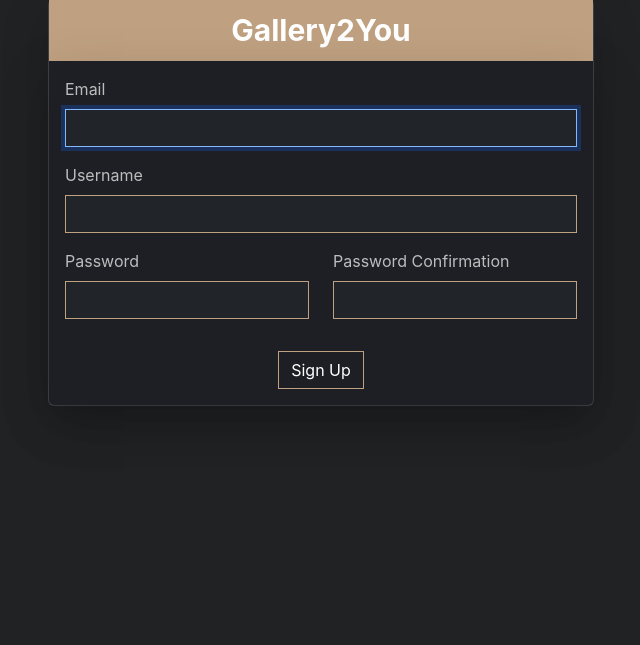
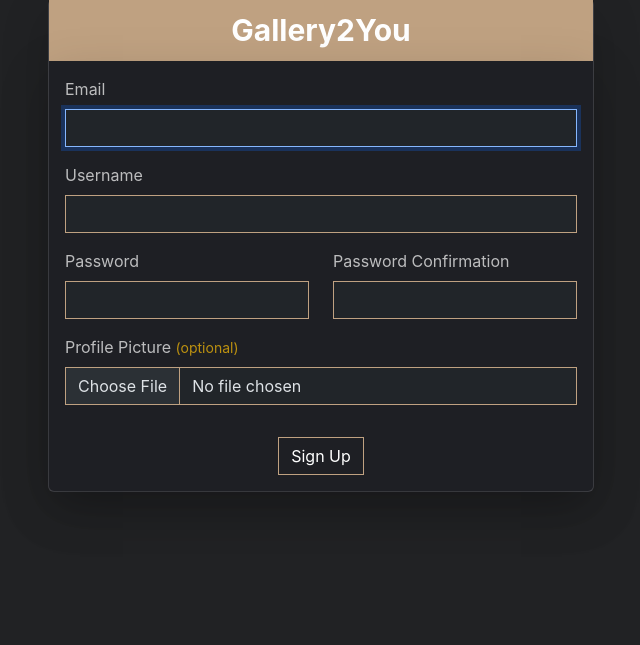
Before and after one commit to Miralhas/art-gallery, a Django app: page /accounts/signup/ in a window 1280 px wide. Shown: the part 185-830 px from the top of the page, without its empty margins (319-959 px from the left). Run offline with Django 5.2, Linux system fonts and the light colour scheme; some libraries are stand-ins or nearby versions.

Commit message:
Profile Picture field in User Signup

```diff
--- a/accounts/forms.py
+++ b/accounts/forms.py
@@ -9,7 +9,7 @@ class RegisterForm(UserCreationForm):
 
     class Meta:
         model = User
-        fields = ["email", "username"]
+        fields = ["email", "username", "profile_picture"]
 
 class AuthForm(AuthenticationForm):
     username = forms.EmailField(
--- a/accounts/models.py
+++ b/accounts/models.py
@@ -14,7 +14,7 @@ class User(AbstractBaseUser, PermissionsMixin):
     is_active = models.BooleanField(default=True)
     last_login = models.DateTimeField(null=True, blank=True)
     date_joined = models.DateTimeField(auto_now_add=True)
-    profile_picture = models.ImageField(upload_to='profile_pictures/', default="default.jpg", blank=True, null=True)
+    profile_picture = models.ImageField(upload_to='profile_pictures/', default="profile_pictures/default.jpg", blank=True, null=True)
 
     USERNAME_FIELD = 'email'
     EMAIL_FIELD = 'email'
--- a/accounts/templates/accounts/signup.html
+++ b/accounts/templates/accounts/signup.html
@@ -25,7 +25,7 @@
                         <span>Gallery2You</span>
                     </div>
                     <div class="card-body shadow-lg">
-                        <form action="." method="post">
+                        <form action="." method="post" enctype="multipart/form-data">
                             {% csrf_token %}
                             <div class="mb-3">
                                 <label for="{{form.email.id_for_label}}" class="form-label">Email</label>
@@ -49,6 +49,11 @@
                                     </div>
                                 </div>
                             </div>
+                            <div class="mb-3">
+                                <label for="formFileMultiple" class="form-label">Profile Picture <small class="text-warning">(optional)</small> </label>
+                                <input class="form-control" type="file" name="profile_picture" id="formFile">
+                            </div>
+
                             <div class="d-flex justify-content-center">
                                 <button type="submit" class="btn outline-btn mt-3">Sign Up</button>
                             </div>
--- a/accounts/views.py
+++ b/accounts/views.py
@@ -46,7 +46,11 @@ class UserSignUpView(View):
         form = self.form_class(request.POST)
 
         if form.is_valid():
-            new_user = form.save()
+            new_user = form.save(commit=False)
+            profile_picture = request.FILES.get("profile_picture")
+            if profile_picture:
+                new_user.profile_picture = profile_picture
+            new_user.save()
             login(request, new_user)
             return HttpResponseRedirect(reverse("gallery:index"))
         else:
--- a/gallery/forms.py
+++ b/gallery/forms.py
@@ -6,4 +6,4 @@ class CreateGalleryForm(forms.ModelForm):
 
     class Meta:
         model = Gallery
-        fields = ["gallery_name", "description", "is_public"]
+        fields = ["gallery_name", "description", "is_public", "cover_photo"]
--- a/gallery/templates/gallery/user_gallery.html
+++ b/gallery/templates/gallery/user_gallery.html
@@ -18,6 +18,7 @@
                     {{gallery.created}}
                     {{gallery.is_public}}
                 </h1>
+                <img src="{{gallery.cover_photo.url}}" alt="" class="img-fluid">
             </div>
         </div>
     </div>
--- a/gallery/views.py
+++ b/gallery/views.py
@@ -24,8 +24,8 @@ class CreateGalleryView(LoginRequiredMixin, CreateView):
         new_gallery = form.save(commit=False)
         new_gallery.owner = self.request.user
         new_gallery.slug = slugify(new_gallery.gallery_name)
+        # cover_photo =
         new_gallery.save()
-
         self.success_url = reverse("gallery:gallery", args=(new_gallery.owner.username, new_gallery.slug))
 
         return super().form_valid(form)
```
Also changed, not shown: gallery/models.py (+9 -1 lines), gallery/templates/gallery/create_gallery.html (+6 -1 lines), db.sqlite3, gallery/migrations/0002_gallery_cover_photo.py (added), gallery/migrations/0003_alter_gallery_cover_photo.py (added), gallery/migrations/0004_alter_artwork_image.py (added).
